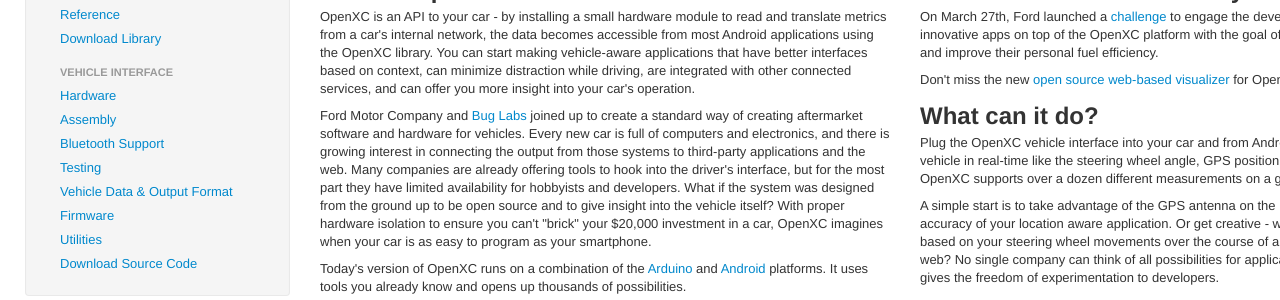
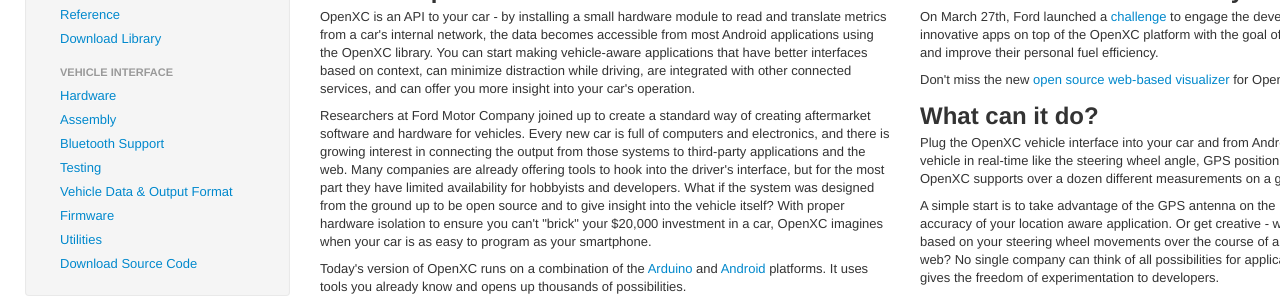
Before and after one commit to openxc/openxcplatform.com, a Jekyll site: the page built from index.html, in a window 1280 px wide and 1010 px high. Shown: the part 407-707 px from the top of the window. Built offline with Jekyll 4.4.1, drawn with Linux system fonts in a browser that asks for light colours; nearby versions of some CDN libraries; Markdown is read by kramdown in place of the engine named in the settings.

Commit message:
Clarify relationship between OpenXC and Bug Labs.

```diff
--- a/index.html
+++ b/index.html
@@ -41,21 +41,19 @@
                 </p>
 
                 <p>
-                    Ford Motor Company and
-                    <a href="http://www.buglabs.net/ford-buglabs">Bug Labs</a>
-                    joined up to create a standard way of creating aftermarket
-                    software and hardware for vehicles. Every new car is full of
-                    computers and electronics, and there is growing interest in
-                    connecting the output from those systems to third-party
-                    applications and the web. Many companies are already
-                    offering tools to hook into the driver's interface, but for
-                    the most part they have limited availability for hobbyists
-                    and developers. What if the system was designed from the
-                    ground up to be open source and to give insight into the
-                    vehicle itself? With proper hardware isolation to ensure you
-                    can't "brick" your $20,000 investment in a car, OpenXC
-                    imagines when your car is as easy to program as your
-                    smartphone.
+                    Researchers at Ford Motor Company joined up to create a
+                    standard way of creating aftermarket software and hardware
+                    for vehicles. Every new car is full of computers and
+                    electronics, and there is growing interest in connecting the
+                    output from those systems to third-party applications and
+                    the web. Many companies are already offering tools to hook
+                    into the driver's interface, but for the most part they have
+                    limited availability for hobbyists and developers. What if
+                    the system was designed from the ground up to be open source
+                    and to give insight into the vehicle itself? With proper
+                    hardware isolation to ensure you can't "brick" your $20,000
+                    investment in a car, OpenXC imagines when your car is as
+                    easy to program as your smartphone.
                 </p>
 
                 <p>
--- a/overview/index.mkd
+++ b/overview/index.mkd
@@ -87,6 +87,9 @@
 
 ![Bug Labs Logo](/images/buglabs.jpg)
 
+Bug Labs contributed to a prototype version of the OpenXC platform demonstrated
+at TechCrunch Disrupt 2011 in New York.
+
 [Press Release](http://www.buglabs.net/ford-buglabs)
 
 <div class="page-header">
```
